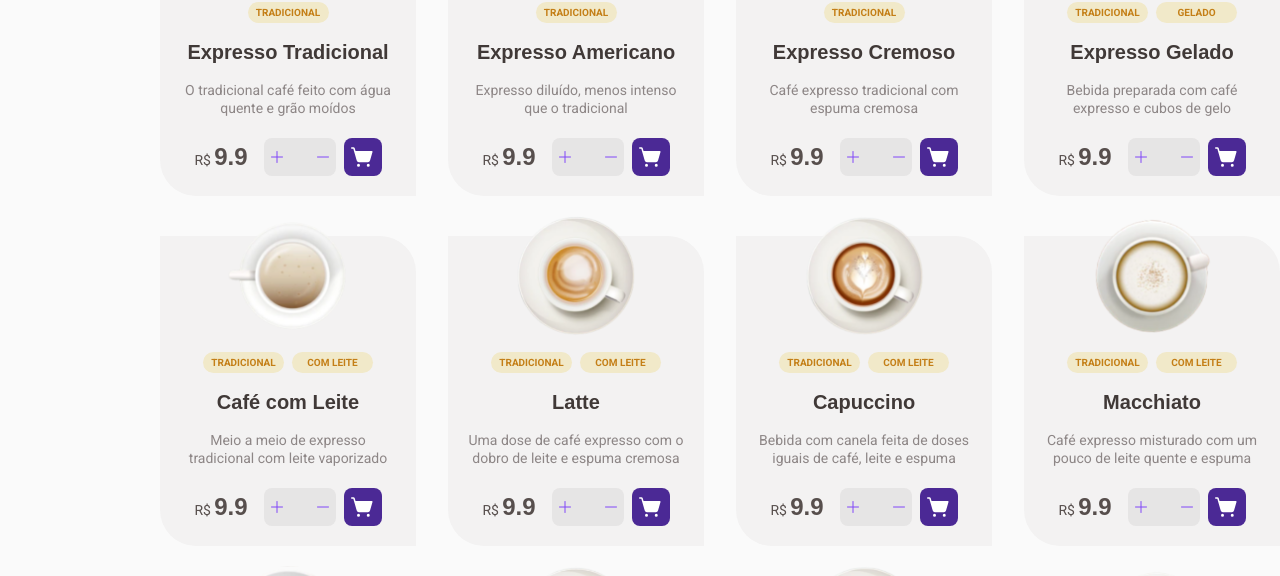
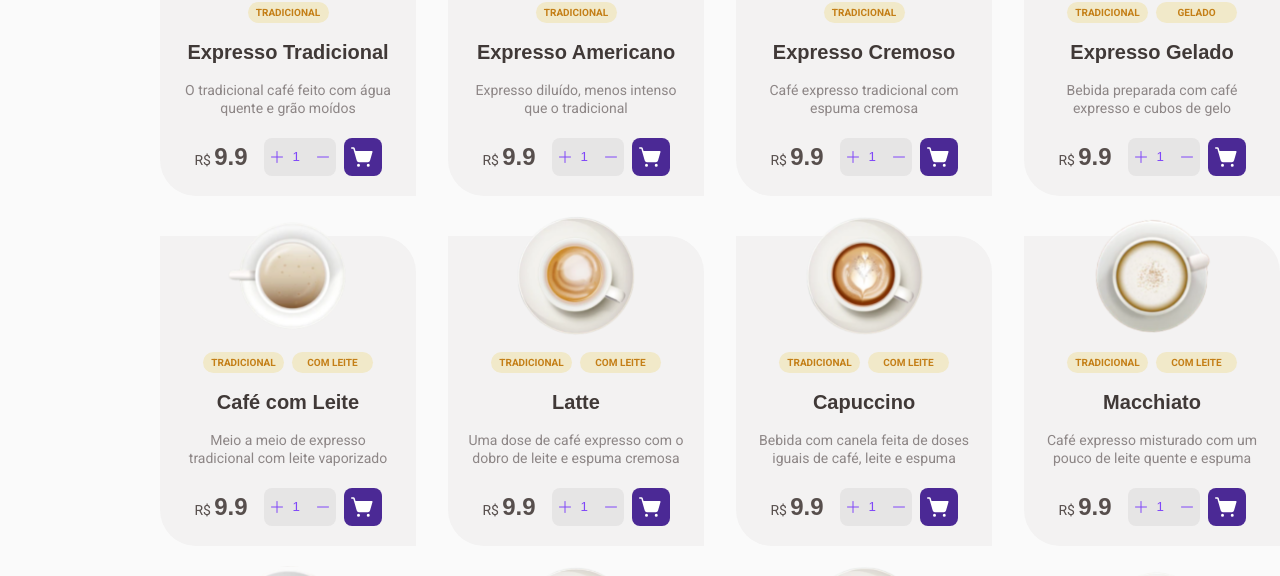
Before and after one commit to yujiarima17/coffe_delivery_react, a React (Vite) app: page / in a window 1280 px wide. Shown: the part 778-1354 px from the top of the page. Built offline with nearby package versions, Linux system fonts and the light colour scheme; a web font is replaced by a local one.

Commit message:
reducers + coffeshop form

```diff
--- a/package.json
+++ b/package.json
@@ -11,6 +11,7 @@
   },
   "dependencies": {
     "@hookform/resolvers": "^3.3.1",
+    "immer": "^10.0.3",
     "phosphor-react": "^1.4.1",
     "react": "^18.2.0",
     "react-dom": "^18.2.0",
--- a/src/components/Input/index.tsx
+++ b/src/components/Input/index.tsx
@@ -1,14 +1,31 @@
 import { Minus, Plus } from 'phosphor-react'
 import { CoffeButton, CoffeInput, CoffeInputNumber } from './styles'
-
+import { useFormContext } from 'react-hook-form'
+import { useState } from 'react'
 export function Input() {
+  const { register } = useFormContext()
+  const [coffeQuantity, setCoffeQuantity] = useState(1)
+  function plus() {
+    setCoffeQuantity((coffeQuantity) => coffeQuantity + 1)
+  }
+  function minus() {
+    setCoffeQuantity((coffeQuantity) => coffeQuantity - 1)
+  }
   return (
     <CoffeInput>
-      <CoffeButton>
+      <CoffeButton onClick={plus}>
         <Plus size={16} />
       </CoffeButton>
-      <CoffeInputNumber type="number" min={1} />
-      <CoffeButton>
+      <CoffeInputNumber
+        value={coffeQuantity}
+        max={20}
+        placeholder="1"
+        step={1}
+        type="number"
+        min={1}
+        {...(register('quantity'), { valueAsNumber: true })}
+      />
+      <CoffeButton onClick={minus}>
         <Minus size={16} />
       </CoffeButton>
     </CoffeInput>
--- /dev/null
+++ b/src/contexts/CafesCotnext.tsx
@@ -0,0 +1,3 @@
+// import { ReactNode, useReducer } from 'react'
+// import { Coffe, cyclesReducer } from '../reducers/cafes/reducer'
+// import { addCoffe, removeCoffe } from '../reducers/cafes/actions'
--- a/src/pages/Home/components/CoffeList/components/CoffeCard/index.tsx
+++ b/src/pages/Home/components/CoffeList/components/CoffeCard/index.tsx
@@ -1,7 +1,9 @@
 import { CoffeCardInfo, CoffeCardContainer, CoffeCardBuy } from './styles'
 import { coffeProps } from '../../../../../../data/cafes'
-import { ShoppingCartSimple } from 'phosphor-react'
-import { Input } from '../../../../../../components/Input'
+import * as zod from 'zod'
+import { FormProvider, useForm } from 'react-hook-form'
+import { zodResolver } from '@hookform/resolvers/zod'
+import { CoffeForm } from '../CoffeForm'
 export function CoffeCard({
   id,
   tag,
@@ -11,7 +13,25 @@ export function CoffeCard({
   image,
 }: coffeProps) {
   const urlImage = `/src/assets/Type=${image}.svg`
-
+  interface addCoffeData {
+    quantity: number
+  }
+  const addCoffeItemValidationSchema = zod.object({
+    quantity: zod
+      .number()
+      .min(1)
+      .max(20, 'The maximum number of items is twenty'),
+  })
+  const addCoffeForm = useForm<addCoffeData>({
+    resolver: zodResolver(addCoffeItemValidationSchema),
+    defaultValues: {
+      quantity: 1,
+    },
+  })
+  // function handleAddCoffe(data: addCoffeData) {
+  //   reset()
+  // }
+  const { handleSubmit, reset } = addCoffeForm
   return (
     <CoffeCardContainer>
       <CoffeCardInfo>
@@ -31,13 +51,11 @@ export function CoffeCard({
         <div className="coffePrice">
           R$ <span className="coffePriceAmount">{price}</span>
         </div>
-        <div className="actions">
-          <Input />
-
-          <span>
-            <ShoppingCartSimple size={24} color="#FFFFFF" weight="fill" />
-          </span>
-        </div>
+        <form action="" onSubmit={handleSubmit(() => console.log('hello'))}>
+          <FormProvider {...addCoffeForm}>
+            <CoffeForm />
+          </FormProvider>
+        </form>
       </CoffeCardBuy>
     </CoffeCardContainer>
   )
--- a/src/pages/Home/components/CoffeList/components/CoffeCard/styles.ts
+++ b/src/pages/Home/components/CoffeList/components/CoffeCard/styles.ts
@@ -63,7 +63,7 @@ export const CoffeCardBuy = styled.div`
     display: flex;
     color: ${(props) => props.theme['base-text']};
     font: ${(props) => props.theme.font['Text S']};
-    justify-content: center;
+    justify-content: space-between;
     align-items: baseline;
     gap: 0.2rem;
     span.coffePriceAmount {
@@ -71,22 +71,4 @@ export const CoffeCardBuy = styled.div`
       color: ${(props) => props.theme['base-text']};
     }
   }
-  div.actions {
-    display: flex;
-    justify-content: center;
-    align-items: center;
-    width: 118px;
-    height: 38px;
-    gap: 0.5rem;
-    span {
-      display: flex;
-      justify-content: center;
-      width: 38px;
-      height: 38px;
-      align-items: center;
-      background: ${(props) => props.theme['purple-dark']};
-      color: ${(props) => props.theme.white};
-      border-radius: 8px;
-    }
-  }
 `
--- /dev/null
+++ b/src/pages/Home/components/CoffeList/components/CoffeForm/index.tsx
@@ -0,0 +1,14 @@
+import { ShoppingCartSimple } from 'phosphor-react'
+import { Input } from '../../../../../../components/Input'
+import { CoffeButton, CoffeFormContainer } from './styles'
+
+export function CoffeForm() {
+  return (
+    <CoffeFormContainer>
+      <Input />
+      <CoffeButton type="submit">
+        <ShoppingCartSimple size={24} color="#FFFFFF" weight="fill" />
+      </CoffeButton>
+    </CoffeFormContainer>
+  )
+}
--- /dev/null
+++ b/src/pages/Home/components/CoffeList/components/CoffeForm/styles.ts
@@ -0,0 +1,19 @@
+import styled from 'styled-components'
+export const CoffeButton = styled.button`
+  display: flex;
+  border: 0;
+  outline: 0;
+  justify-content: center;
+  width: 38px;
+  height: 38px;
+  align-items: center;
+  background: ${(props) => props.theme['purple-dark']};
+  color: ${(props) => props.theme.white};
+  border-radius: 8px;
+`
+export const CoffeFormContainer = styled.div`
+  display: flex;
+  justify-content: center;
+  align-items: center;
+  gap: 8px;
+`
```
Also changed, not shown: src/reducers/cafes/actions.ts (added, +22 -0 lines), src/reducers/cafes/reducer.ts (added, +33 -0 lines), 1 other file (tests, documents, lock files or other folders).
